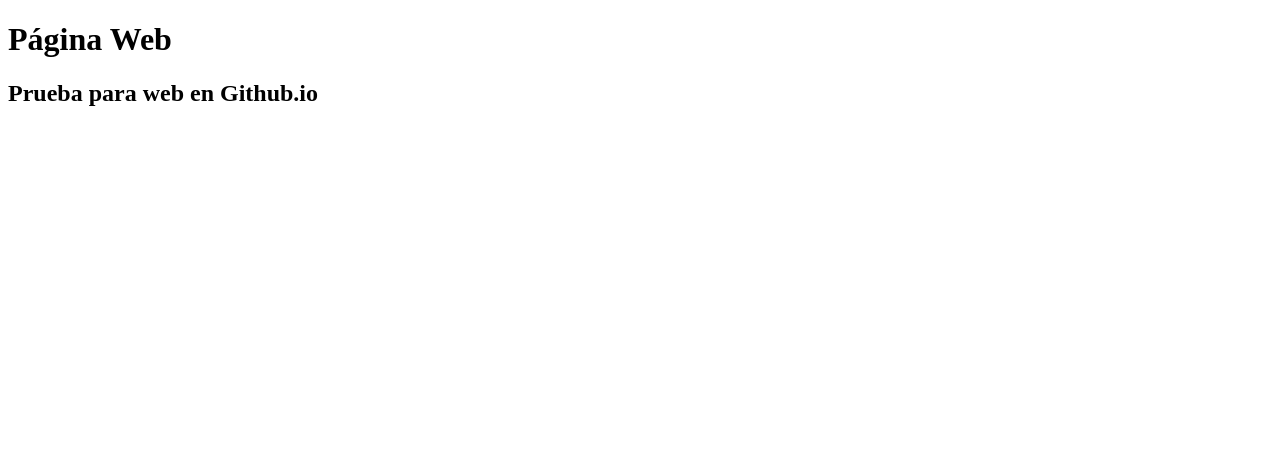
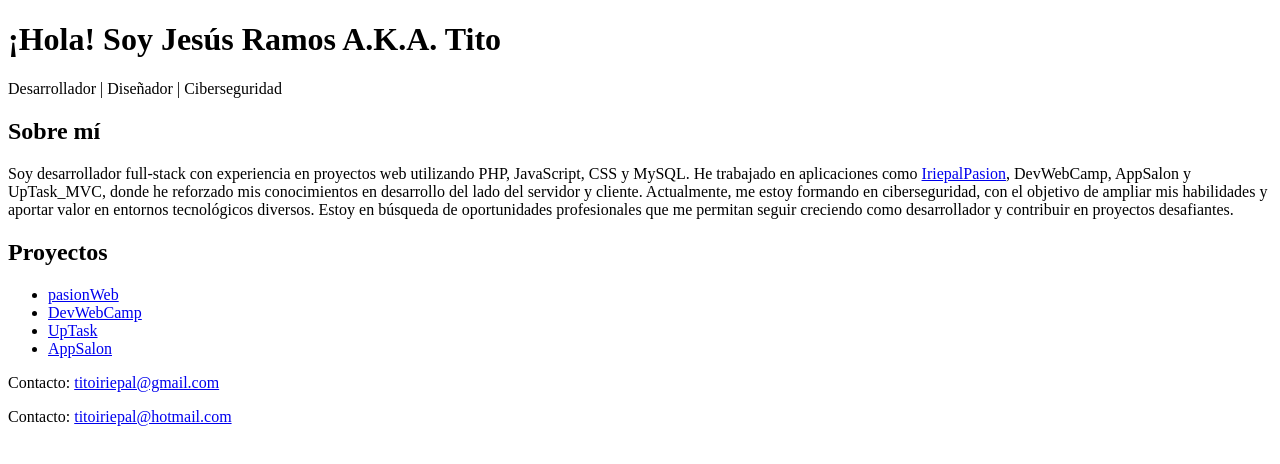
Before and after one commit to titoiriepal/titoiriepal.github.io, a plain HTML site: page index.html in a window 1280 px wide. Drawn offline with Linux system fonts and the light colour scheme.

Commit message:
Update index.html with personal information

```diff
--- a/index.html
+++ b/index.html
@@ -1,12 +1,39 @@
 <!DOCTYPE html>
 <html lang="es">
 <head>
-    <meta charset="UTF-8">
-    <meta name="viewport" content="width=device-width, initial-scale=1.0">
-    <title>Web Development</title>
+  <meta charset="UTF-8" />
+  <meta name="viewport" content="width=device-width, initial-scale=1.0"/>
+  <title>Mi Página Personal</title>
+  <link rel="stylesheet" href="style.css" />
 </head>
 <body>
-    <h1>Página Web</h1>
-    <h2>Prueba para web en Github.io</h2>
+  <header>
+    <h1>¡Hola! Soy Jesús Ramos A.K.A. Tito</h1>
+    <p>Desarrollador | Diseñador | Ciberseguridad</p>
+  </header>
+
+  <section id="about">
+    <h2>Sobre mí</h2>
+    <p>Soy desarrollador full-stack con experiencia en proyectos web utilizando PHP, JavaScript, CSS y MySQL. He trabajado en aplicaciones como <a href="https://www.iriepalpasion.com" target="_blank">IriepalPasion</a>, DevWebCamp, AppSalon y UpTask_MVC, donde he reforzado mis conocimientos en desarrollo del lado del servidor y cliente.
+
+        Actualmente, me estoy formando en ciberseguridad, con el objetivo de ampliar mis habilidades y aportar valor en entornos tecnológicos diversos.
+
+        Estoy en búsqueda de oportunidades profesionales que me permitan seguir creciendo como desarrollador y contribuir en proyectos desafiantes. </p>
+  </section>
+
+  <section id="projects">
+    <h2>Proyectos</h2>
+    <ul>
+      <li><a href="https://github.com/titoiriepal/pasionWeb" target="_blank">pasionWeb</a></li>
+      <li><a href="https://github.com/titoiriepal/DevWebCamp" target="_blank">DevWebCamp</a></li>
+      <li><a href="https://github.com/titoiriepal/uptask_mvc" target="_blank">UpTask</a></li>
+      <li><a href="https://github.com/titoiriepal/AppSalon" target="_blank">AppSalon</a></li>
+    </ul>
+  </section>
+
+  <footer>
+    <p>Contacto: <a href="mailto:titoiriepal@gmail.com">titoiriepal@gmail.com</a></p>
+    <p>Contacto: <a href="mailto:titoiriepal@hotmail.com">titoiriepal@hotmail.com</a></p>
+  </footer>
 </body>
 </html>
```
